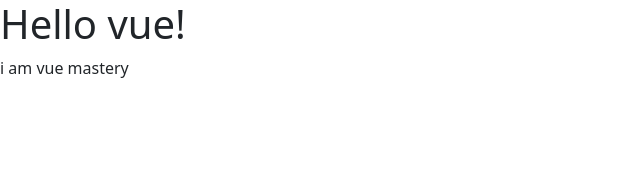
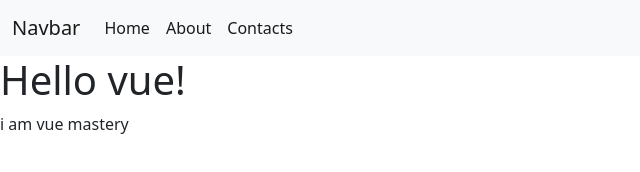
Before and after one commit to developer006tz/vue-js-learning, a plain HTML site: page index.html in a window 1280 px wide. Shown: the whole page, without its empty margins (0-640 px from the left). Drawn offline with nearby package versions, Linux system fonts and the light colour scheme.

Commit message:
v-for and v-bind: eg href , key etc

```diff
--- a/index.html
+++ b/index.html
@@ -1,14 +1,33 @@
 <!doctype html>
 <html lang="en">
+
 <head>
   <meta charset="utf-8">
   <meta name="viewport" content="width=device-width, initial-scale=1">
-    <link href="https://cdn.jsdelivr.net/npm/bootstrap@5.1.3/dist/css/bootstrap.min.css" rel="stylesheet" integrity="sha384-1BmE4kWBq78iYhFldvKuhfTAU6auU8tT94WrHftjDbrCEXSU1oBoqyl2QvZ6jIW3" crossorigin="anonymous">
+  <link href="https://cdn.jsdelivr.net/npm/bootstrap@5.1.3/dist/css/bootstrap.min.css" rel="stylesheet"
+    integrity="sha384-1BmE4kWBq78iYhFldvKuhfTAU6auU8tT94WrHftjDbrCEXSU1oBoqyl2QvZ6jIW3" crossorigin="anonymous">
   <title>Hello, world!</title>
   <script src="https://unpkg.com/vue@3/dist/vue.global.js"></script>
 </head>
+
 <body>
   <div id="app">
+    <nav class="navbar navbar-expand-lg navbar-light bg-light">
+      <div class="container-fluid">
+        <a class="navbar-brand" href="#">Navbar</a>
+        <button class="navbar-toggler" type="button" data-bs-toggle="collapse" data-bs-target="#navbarNav"
+          aria-controls="navbarNav" aria-expanded="false" aria-label="Toggle navigation">
+          <span class="navbar-toggler-icon"></span>
+        </button>
+        <div class="collapse navbar-collapse" id="navbarNav">
+          <ul class="navbar-nav">
+            <li v-for="(link, index) in links" class="nav-item" v-bind:key="index">
+              <a class="nav-link active"  v-bind:href="link.url" v-bind:title="`this link goes to ${link.text}`">{{link.text}}</a>
+            </li>
+          </ul>
+        </div>
+      </div>
+    </nav>
     <h1>{{pageTitle}}</h1>
     <p>{{page_content}}</p>
   </div>
@@ -16,6 +35,19 @@
 
   <script>
     const { createApp, ref } = Vue
+
+    createApp({
+      setup() {
+        const links = [
+          {text:'Home',url:'home.html'},
+          {text:'About',url:'about.html'},
+          {text:'Contacts',url:'contact.html'}
+        ]
+        return {
+          links
+        }
+      }
+    }).mount('nav')
     createApp({
       setup() {
         const pageTitle = ref('Hello vue!')
@@ -28,4 +60,5 @@
     }).mount('#app')
   </script>
 </body>
+
 </html>
```
Lines whose indentation alone changed are shown as unchanged.
